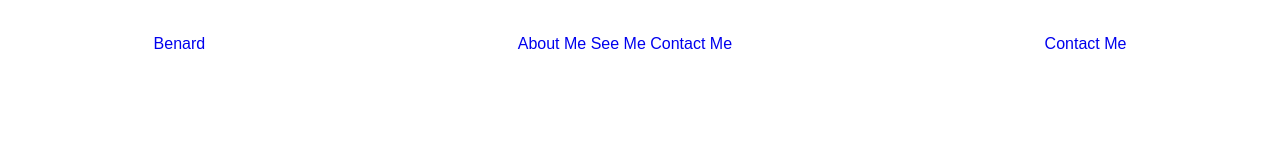
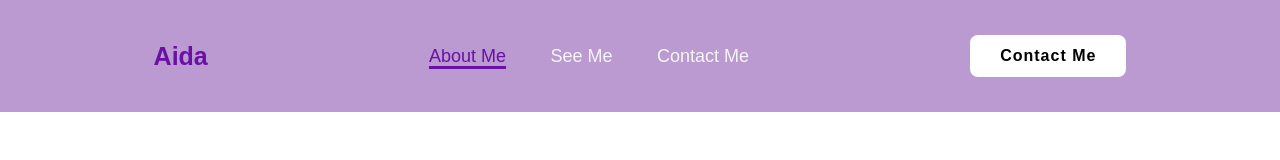
Before and after one commit to StopScreenSharing/website-project, a plain HTML site: page index.html in a window 1280 px wide. Drawn offline with Linux system fonts and the light colour scheme.

Commit message:
customize header and navbar more

```diff
--- a/index.html
+++ b/index.html
@@ -7,9 +7,9 @@
     </head>
     <body>
         <header class="header">
-            <a href="#" class="logo"><span>Ben</span><span>ard</span></a>
+            <a href="#" class="logo"><span>Aida</span></a>
             <nav class="navbar">
-                <a href="#">About Me</a>
+                <a href="#" class="active">About Me</a>
                 <a href="#">See Me</a>
                 <a href="#">Contact Me</a>
             </nav>
--- a/style.css
+++ b/style.css
@@ -11,10 +11,55 @@
     left: 0;
     width: 100%;
     padding: 35px 12%;
-    background-color: rgba();
+    background-color: #bb99d1;
     backdrop-filter: blur(10px);
     display: flex;
     justify-content: space-between;
     align-items: center;
     z-index: 100;
 }
+
+.logo{
+    font-size: 25px;
+    color: rgb(105, 16, 165);
+    font-weight: 600;
+    transition: 0.3s ease;
+    ;
+}
+.logo:hover{
+    color: white;
+    text-shadow: 0 0 25px white,
+                0 0 50px white;
+    transform: scale(1.1)
+}
+
+
+.navbar a{
+    font-size: 18px;
+    color: whitesmoke;
+    font-weight: 500;
+    margin: 0 20px;
+    border-bottom: 3px solid transparent;
+    transition: 0.3s ease;
+}
+.navbar a:hover,
+.navbar a.active{
+    color: rgb(105, 16, 165);
+    border-bottom: 3px solid rgb(105, 16, 165);
+}
+.contact{
+    padding: 10px 28px;
+    background-color: white;
+    color: black;
+    border: 2px solid transparent;
+    border-radius: 8px;
+    font-size: 16px;
+    letter-spacing: 1px;
+    font-weight: 600;
+    transition: 0.3s ease;
+}
+.contact:hover{
+    background-color: rgb(105, 16, 165);
+    box-shadow: 0 0 25px rgb(105, 16, 165);
+    color: white;
+}
```
